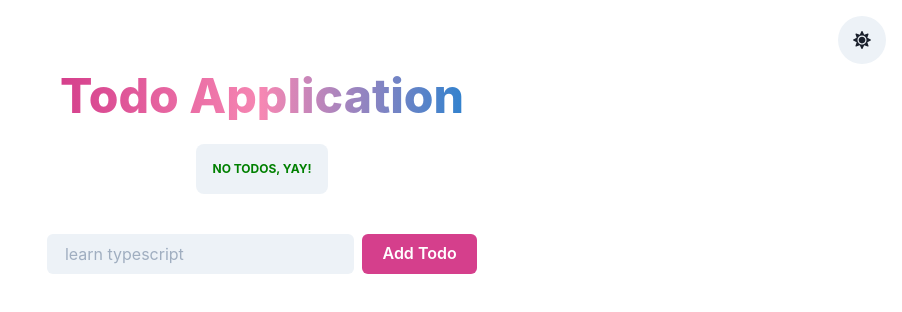
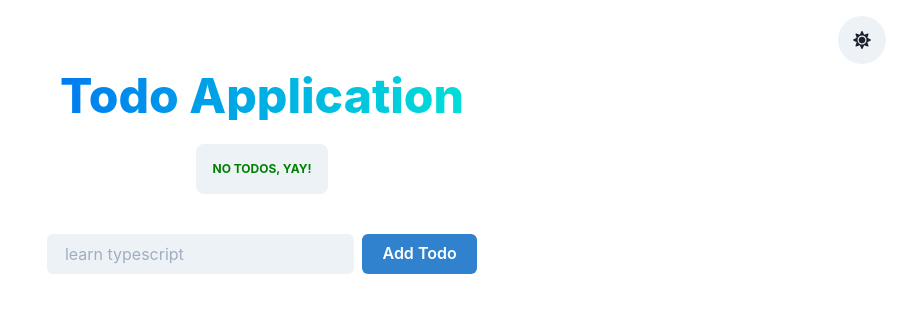
Before and after one commit to arihantbansal/chakra-todo, a React (Create React App) app: page / in a window 1280 px wide. Shown: the top 312 px of the page, without its empty margins (378-1280 px from the left). Built offline with nearby package versions, Linux system fonts and the light colour scheme.

Commit message:
Improved UI theme

```diff
--- a/src/App.js
+++ b/src/App.js
@@ -48,7 +48,7 @@ const App = () => {
 				mb="8"
 				fontWeight="extrabold"
 				size="2xl"
-				bgGradient="linear(to-r, pink.500, pink.300, blue.500)"
+				bgGradient="linear(to-r, #007CF0, #00DFD8)"
 				bgClip="text"
 				style={{ marginBottom: "16px" }}>
 				Todo Application
--- a/src/components/AddTodo.js
+++ b/src/components/AddTodo.js
@@ -36,7 +36,7 @@ const AddTodo = ({ addTodo }) => {
 					value={todoContent}
 					onChange={e => setTodoContent(e.target.value)}
 				/>
-				<Button colorScheme="pink" px="8" type="submit">
+				<Button colorScheme="blue" px="8" type="submit">
 					Add Todo
 				</Button>
 			</HStack>
```
